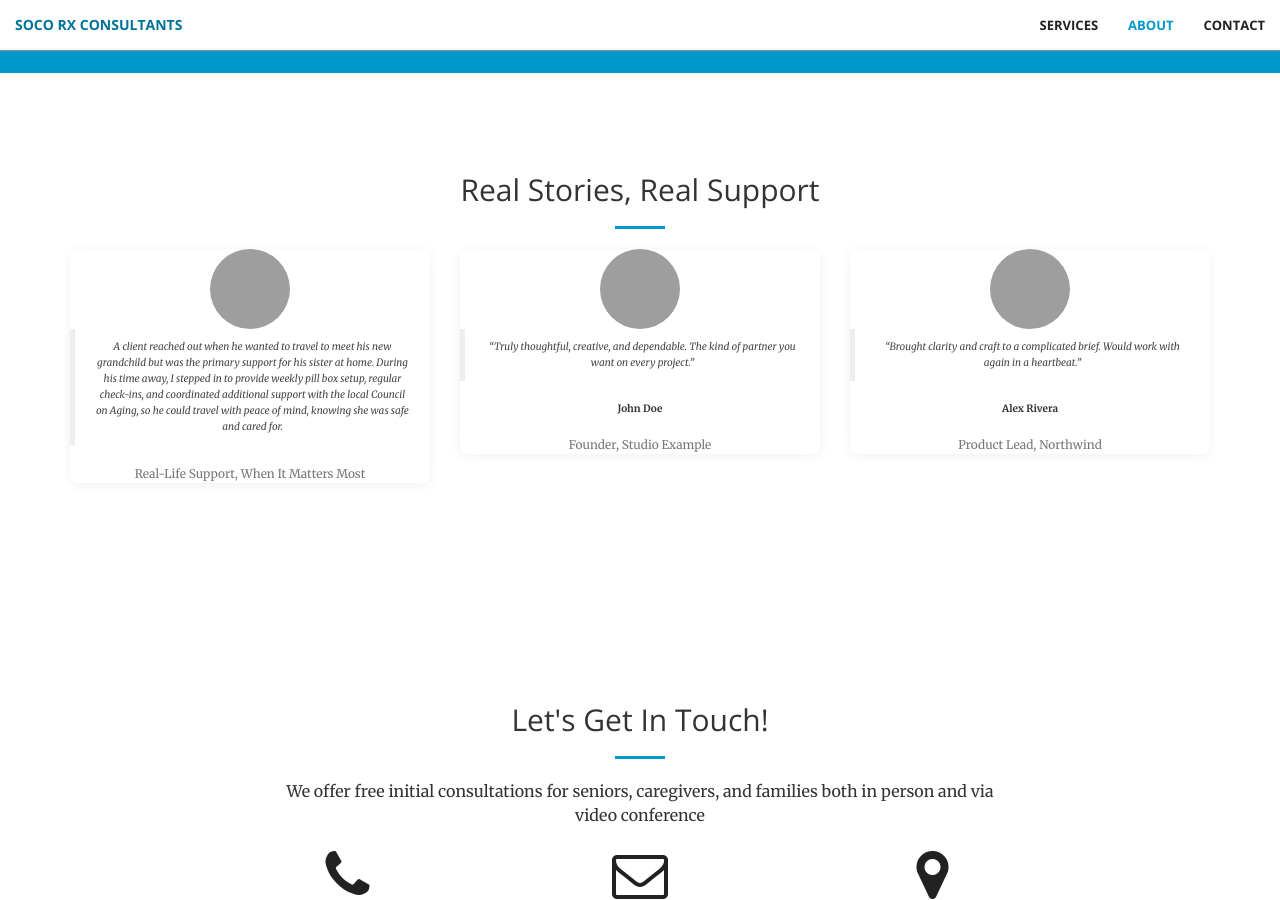
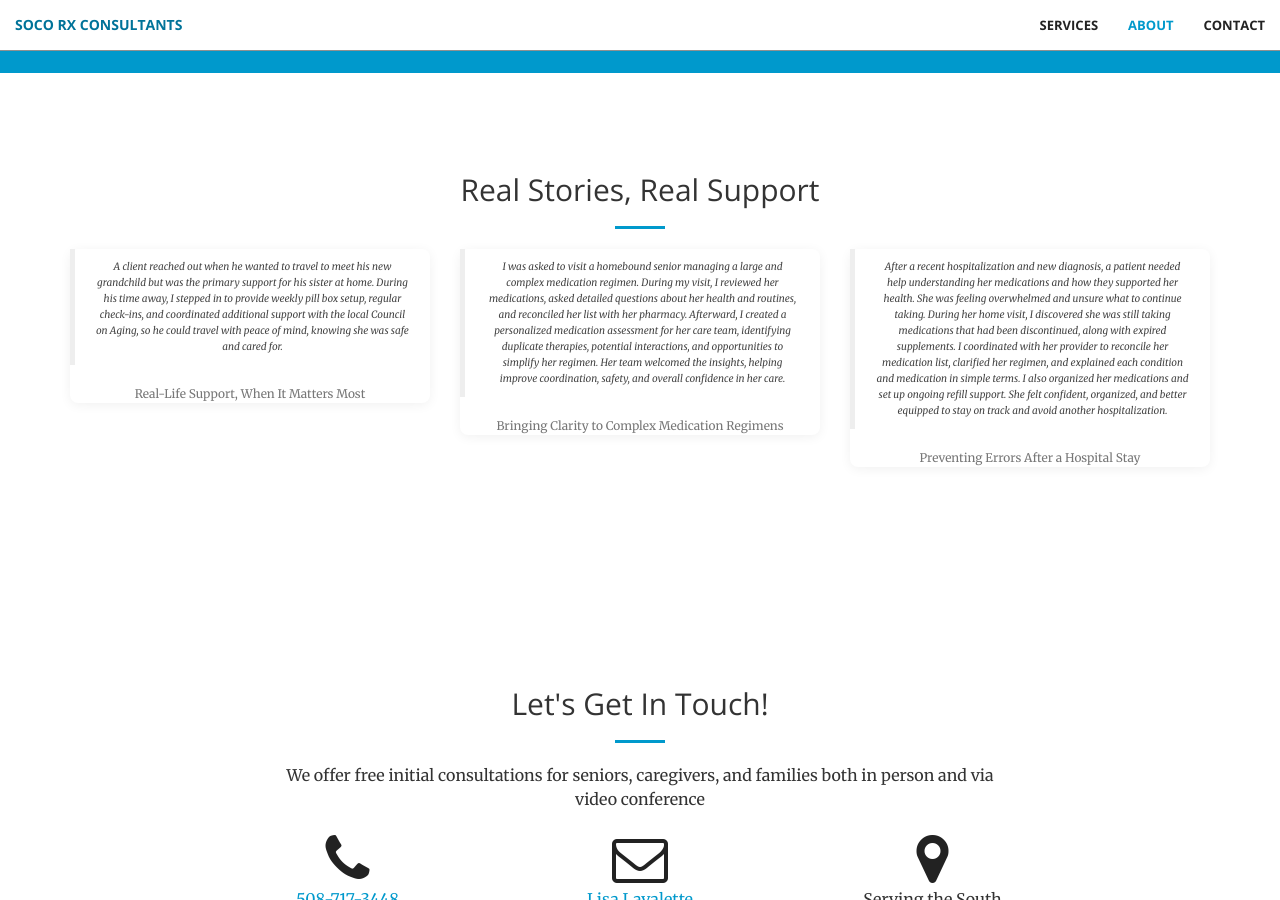
Before and after one commit to edlavalette/edlavalette.github.io, a Jekyll site: the page built from index.html, in a window 1280 px wide and 900 px high, scrolled down 2067 px. Built offline with Jekyll 4.4.1, drawn with Linux system fonts in a browser that asks for light colours; grey boxes are pictures that could not be loaded.

Commit message:
Update testimonials.html

```diff
--- a/_includes/testimonials.html
+++ b/_includes/testimonials.html
@@ -10,33 +10,43 @@
     <div class="row mt-5">
       <div class="col-md-4 mb-4">
         <div class="testimonial text-center h-100 p-4">
-          <img src="{{ '/img/testimonials/jane.jpg' | relative_url }}" alt="Jane Smith" class="testimonial-img mb-3">
           <blockquote class="testimonial-quote mb-3">A client reached out when he wanted to travel to meet his new
 grandchild but was the primary support for his sister at home.
 During his time away, I stepped in to provide weekly pill box setup,
 regular check-ins, and coordinated additional support with the local
 Council on Aging, so he could travel with peace of mind, knowing
 she was safe and cared for.</blockquote>
-
           <p class="testimonial-meta text-muted small mb-0">Real-Life Support, When It Matters Most</p>
         </div>
       </div>
 
       <div class="col-md-4 mb-4">
         <div class="testimonial text-center h-100 p-4">
-          <img src="{{ '/img/testimonials/john.jpg' | relative_url }}" alt="John Doe" class="testimonial-img mb-3">
-          <blockquote class="testimonial-quote mb-3">&ldquo;Truly thoughtful, creative, and dependable. The kind of partner you want on every project.&rdquo;</blockquote>
-          <p class="testimonial-name mb-0"><strong>John Doe</strong></p>
-          <p class="testimonial-meta text-muted small mb-0">Founder, Studio Example</p>
+                    <blockquote class="testimonial-quote mb-3">I was asked to visit a homebound senior managing a large and
+complex medication regimen. During my visit, I reviewed her
+medications, asked detailed questions about her health and
+routines, and reconciled her list with her pharmacy. Afterward, I created a personalized medication assessment for her
+care team, identifying duplicate therapies, potential interactions,
+and opportunities to simplify her regimen. Her team welcomed the insights, helping improve
+coordination, safety, and overall confidence in her care.</blockquote>
+          <p class="testimonial-meta text-muted small mb-0">Bringing Clarity to Complex Medication Regimens</p>
         </div>
       </div>
 
       <div class="col-md-4 mb-4">
         <div class="testimonial text-center h-100 p-4">
-          <img src="{{ '/img/testimonials/alex.jpg' | relative_url }}" alt="Alex Rivera" class="testimonial-img mb-3">
-          <blockquote class="testimonial-quote mb-3">&ldquo;Brought clarity and craft to a complicated brief. Would work with again in a heartbeat.&rdquo;</blockquote>
-          <p class="testimonial-name mb-0"><strong>Alex Rivera</strong></p>
-          <p class="testimonial-meta text-muted small mb-0">Product Lead, Northwind</p>
+          <blockquote class="testimonial-quote mb-3">After a recent hospitalization and new diagnosis, a patient needed
+help understanding her medications and how they supported her
+health. She was feeling overwhelmed and unsure what to continue
+taking.  During her home visit, I discovered she was still taking medications
+that had been discontinued, along with expired supplements. I
+coordinated with her provider to reconcile her medication list,
+clarified her regimen, and explained each condition and medication
+in simple terms. I also organized her medications and set up
+ongoing refill support. She felt confident, organized, and better equipped to stay on
+track and avoid another hospitalization.</blockquote>
+
+          <p class="testimonial-meta text-muted small mb-0">Preventing Errors After a Hospital Stay</p>
         </div>
       </div>
     </div>
```
